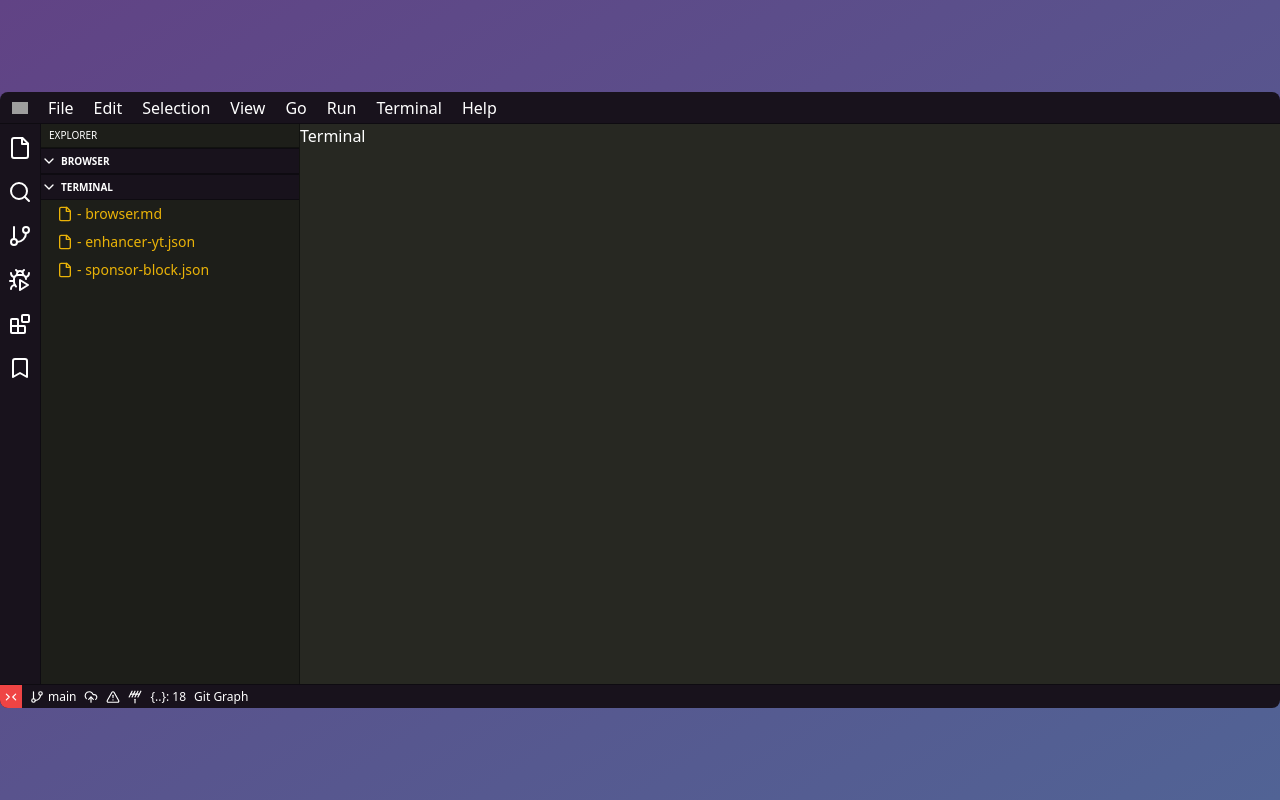
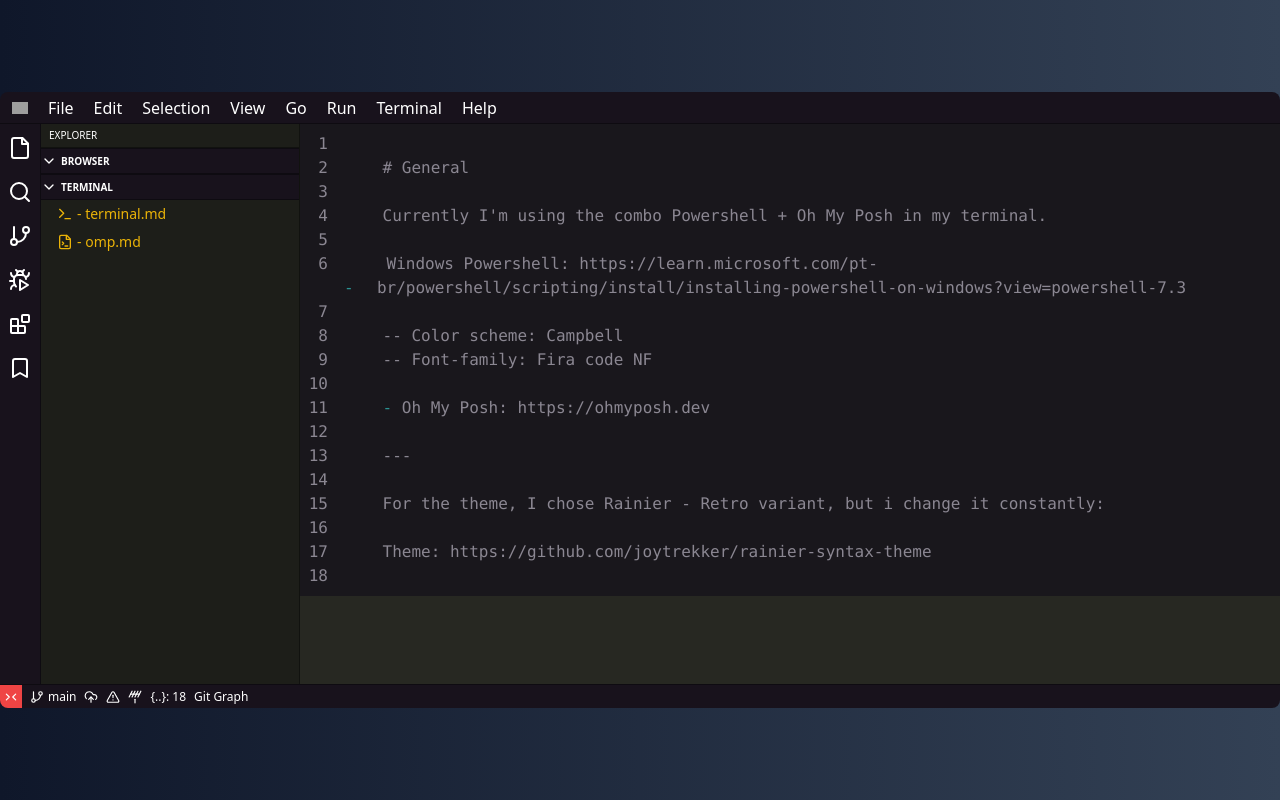
Before and after one commit to VinewZ/dotfiles, a React (Vite) app: page /terminal in a window 1280 px wide. Both pictures are taken after a click on the button "TERMINAL". Built offline with nearby package versions, Linux system fonts and the light colour scheme; grey boxes are pictures that could not be loaded.

Commit message:
Feat: add terminal configs

```diff
--- a/src/App.tsx
+++ b/src/App.tsx
@@ -3,7 +3,7 @@
 
 export function App() {
   return (
-    <div className="grid h-screen w-screen place-content-center bg-gradient-to-br from-[#614385] to-[#516395]">
+    <div className="grid h-screen w-screen place-content-center bg-gradient-to-r from-slate-900 to-slate-700">
       <VsCode.Root>
         <VsCode.Topbar />
         <VsCode.Sidebar />
--- a/src/Components/VsCode/Content/index.tsx
+++ b/src/Components/VsCode/Content/index.tsx
@@ -3,7 +3,7 @@
 export function VsCodeContent({ children }: { children: ReactNode }) {
   return (
     <div
-      className="max-h-[70vh] w-full overflow-auto bg-vs-content text-white"
+      className="max-h-[70vh] w-full overflow-y-auto overflow-x-hidden bg-vs-content text-white"
       style={{
         gridArea: 'content',
       }}
--- a/src/Components/VsCode/Sidebar/index.tsx
+++ b/src/Components/VsCode/Sidebar/index.tsx
@@ -4,8 +4,10 @@
   BugPlay,
   File,
   FileJson,
+  FileTerminal,
   GitBranch,
   Search,
+  Terminal,
 } from 'lucide-react'
 import { PageLinks } from './PageLinks'
 
@@ -21,12 +23,12 @@
       {
         pageTitle: 'enhancer-yt.json',
         icon: <FileJson size={16} />,
-        pageRoute: '/enhancer-yt',
+        pageRoute: '/browser/enhancer-yt',
       },
       {
         pageTitle: 'sponsor-block.json',
         icon: <FileJson size={16} />,
-        pageRoute: '/sponsor-block',
+        pageRoute: '/browser/sponsor-block',
       },
     ],
   },
@@ -34,19 +36,14 @@
     pageTab: 'Terminal',
     subPages: [
       {
-        pageTitle: 'browser.md',
-        icon: <File size={16} />,
-        pageRoute: '/browser',
+        pageTitle: 'terminal.md',
+        icon: <Terminal size={16} />,
+        pageRoute: '/terminal',
       },
       {
-        pageTitle: 'enhancer-yt.json',
-        icon: <File size={16} />,
-        pageRoute: '/enhancer-yt',
-      },
-      {
-        pageTitle: 'sponsor-block.json',
-        icon: <File size={16} />,
-        pageRoute: '/sponsor-block',
+        pageTitle: 'omp.md',
+        icon: <FileTerminal size={16} />,
+        pageRoute: '/terminal/omp-config',
       },
     ],
   },
--- a/src/Pages/Browser/index.tsx
+++ b/src/Pages/Browser/index.tsx
@@ -1,6 +1,5 @@
 import SyntaxHighlighter from 'react-syntax-highlighter'
 import { atelierCaveDark } from 'react-syntax-highlighter/dist/esm/styles/hljs'
-import { VsCode } from '../../Components/VsCode'
 
 export function Browser() {
   const code = `
@@ -16,7 +15,6 @@
   `
 
   return (
-    <VsCode.Content>
     <SyntaxHighlighter
       language="markdown"
       style={atelierCaveDark}
@@ -24,6 +22,5 @@
     >
       {code}
     </SyntaxHighlighter>
-    </VsCode.Content>
   )
 }
--- a/src/Pages/EnhancerYt/index.tsx
+++ b/src/Pages/EnhancerYt/index.tsx
@@ -1,6 +1,5 @@
 import SyntaxHighlighter from 'react-syntax-highlighter'
 import { atelierCaveDark } from 'react-syntax-highlighter/dist/esm/styles/hljs'
-import { VsCode } from '../../Components/VsCode'
 
 export function EnhancerYt() {
   const code = `    {
@@ -111,14 +110,8 @@
     }`
 
   return (
-    <VsCode.Content>
-      <SyntaxHighlighter
-        language="markdown"
-        style={atelierCaveDark}
-        showLineNumbers
-      >
-        {code}
-      </SyntaxHighlighter>
-    </VsCode.Content>
+    <SyntaxHighlighter language="json" style={atelierCaveDark} showLineNumbers>
+      {code}
+    </SyntaxHighlighter>
   )
 }
--- a/src/Pages/Home/index.tsx
+++ /dev/null
@@ -1,24 +0,0 @@
-import { VsCode } from '../../Components/VsCode'
-import SyntaxHighlighter from 'react-syntax-highlighter'
-import { atelierCaveDark } from 'react-syntax-highlighter/dist/esm/styles/hljs'
-
-export function Home() {
-  const code = `
-
-  export function Home() {
-    return (
-    <div>
-
-    </div>
-    );
-  }
-  `
-
-  return (
-    <VsCode.Content>
-      <SyntaxHighlighter language="jsx" style={atelierCaveDark} showLineNumbers>
-        {code}
-      </SyntaxHighlighter>
-    </VsCode.Content>
-  )
-}
--- /dev/null
+++ b/src/Pages/OmpConfig/index.tsx
@@ -0,0 +1,27 @@
+import SyntaxHighlighter from 'react-syntax-highlighter'
+import { atelierCaveDark } from 'react-syntax-highlighter/dist/esm/styles/hljs'
+
+export function OmpConfig() {
+  const code = `
+    # Oh-my-posh config
+
+    - Font-family: Fira code NF
+
+    ## Init Oh My Posh with Tonybaloney theme
+
+    - Create profile config file
+      -- notepad $PROFILE
+      -- paste:
+        --- oh-my-posh init pwsh --config 'https://raw.githubusercontent.com/JanDeDobbeleer/oh-my-posh/main/themes/tonybaloney.omp.json' | Invoke-Expression
+  `
+  return (
+    <SyntaxHighlighter
+      language="markdown"
+      style={atelierCaveDark}
+      showLineNumbers
+      wrapLongLines
+    >
+      {code}
+    </SyntaxHighlighter>
+  )
+}
--- a/src/Pages/Router.tsx
+++ b/src/Pages/Router.tsx
@@ -1,17 +1,19 @@
 import { Route, Routes } from 'react-router-dom'
-import { Terminal } from './Terminal'
 import { Browser } from './Browser'
 import { EnhancerYt } from './EnhancerYt'
 import { SponsorBlock } from './SponsorBlock'
+import { Terminal } from './Terminal'
+import { OmpConfig } from './OmpConfig'
 
 export function Router() {
   return (
     <Routes>
       <Route path="/" element={<Browser />} />
       <Route path="/browser" element={<Browser />} />
-      <Route path="/enhancer-yt" element={<EnhancerYt />} />
-      <Route path="/sponsor-block" element={<SponsorBlock />} />
+      <Route path="/browser/enhancer-yt" element={<EnhancerYt />} />
+      <Route path="/browser/sponsor-block" element={<SponsorBlock />} />
       <Route path="/terminal" element={<Terminal />} />
+      <Route path="/terminal/omp-config" element={<OmpConfig />} />
     </Routes>
   )
 }
--- a/src/Pages/SponsorBlock/index.tsx
+++ b/src/Pages/SponsorBlock/index.tsx
@@ -274,14 +274,8 @@
  }`
 
   return (
-    <VsCode.Content>
-      <SyntaxHighlighter
-        language="markdown"
-        style={atelierCaveDark}
-        showLineNumbers
-      >
-        {code}
-      </SyntaxHighlighter>
-    </VsCode.Content>
+    <SyntaxHighlighter language="json" style={atelierCaveDark} showLineNumbers>
+      {code}
+    </SyntaxHighlighter>
   )
 }
--- a/src/Pages/Terminal/index.tsx
+++ b/src/Pages/Terminal/index.tsx
@@ -1,3 +1,33 @@
+import SyntaxHighlighter from 'react-syntax-highlighter'
+import { atelierCaveDark } from 'react-syntax-highlighter/dist/esm/styles/hljs'
+
 export function Terminal() {
-  return <div>Terminal</div>
+  const code = `
+    # General
+
+    Currently I'm using the combo Powershell + Oh My Posh in my terminal.
+
+    - Windows Powershell: https://learn.microsoft.com/pt-br/powershell/scripting/install/installing-powershell-on-windows?view=powershell-7.3
+
+    -- Color scheme: Campbell
+    -- Font-family: Fira code NF
+
+    - Oh My Posh: https://ohmyposh.dev
+
+    ---
+
+    For the theme, I chose Rainier - Retro variant, but i change it constantly:
+
+    Theme: https://github.com/joytrekker/rainier-syntax-theme
+  `
+  return (
+    <SyntaxHighlighter
+      language="markdown"
+      style={atelierCaveDark}
+      showLineNumbers
+      wrapLongLines
+    >
+      {code}
+    </SyntaxHighlighter>
+  )
 }
```
Lines whose indentation alone changed are shown as unchanged.
